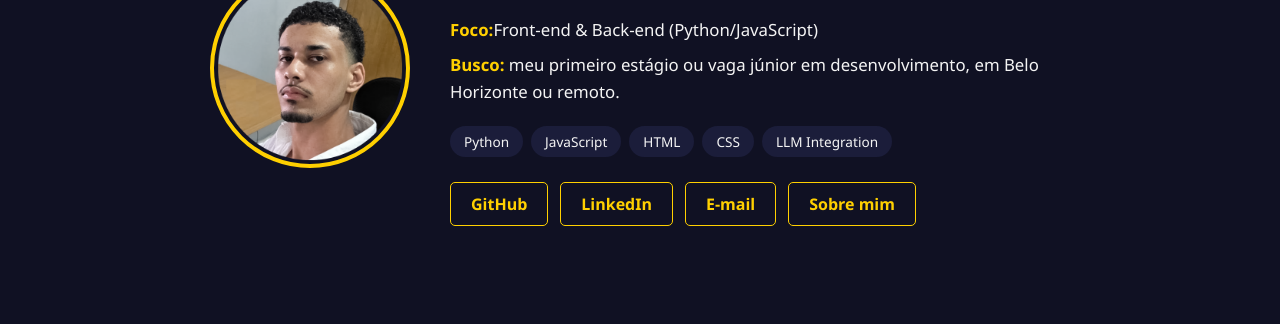
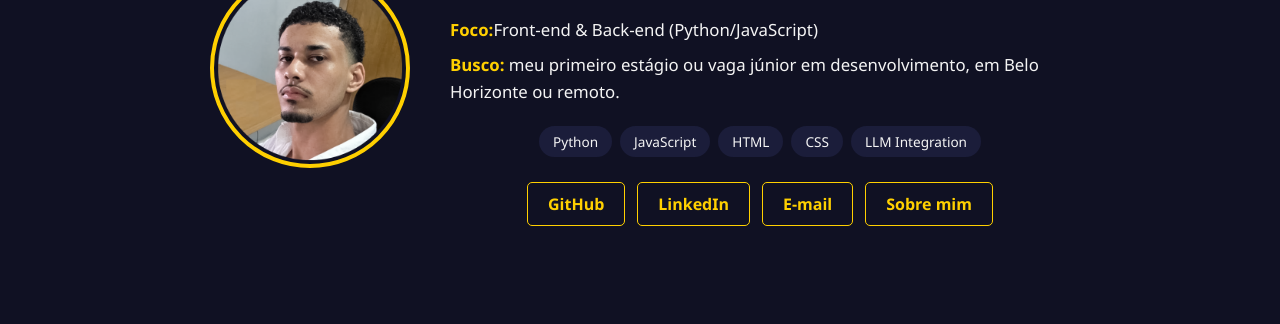
Before and after one commit to santisantos13/portfolio, a plain HTML site: page index.html in a window 1280 px wide. Shown: the part 210-534 px from the top of the page. Drawn offline with Linux system fonts and the light colour scheme.

```diff
--- a/assets/css/style.css
+++ b/assets/css/style.css
@@ -246,12 +246,13 @@ section[id] {
   .topo-texto h1 {
     font-size: 2rem;
   }
+}
 
-  .topo-habilidades,
-  .topo-botoes {
-    justify-content: center;
-  }
+.topo-habilidades,
+.topo-botoes {
+  justify-content: center;
 }
+
 
 /* ==========================================================
    TÍTULO DE SEÇÃO (com as linhas dos lados)
```
Also changed, not shown: historia.html (+0 -1 lines).
